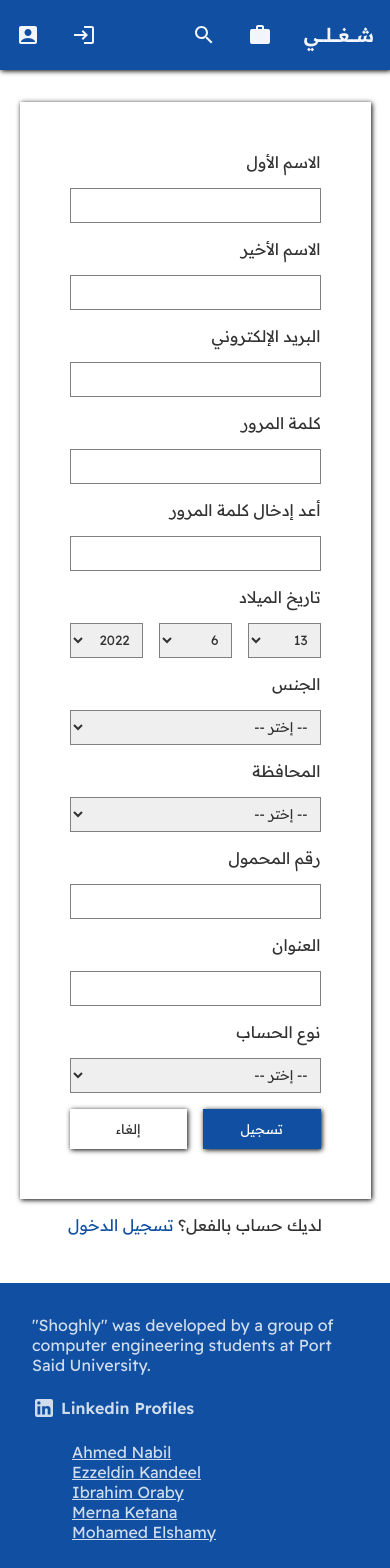
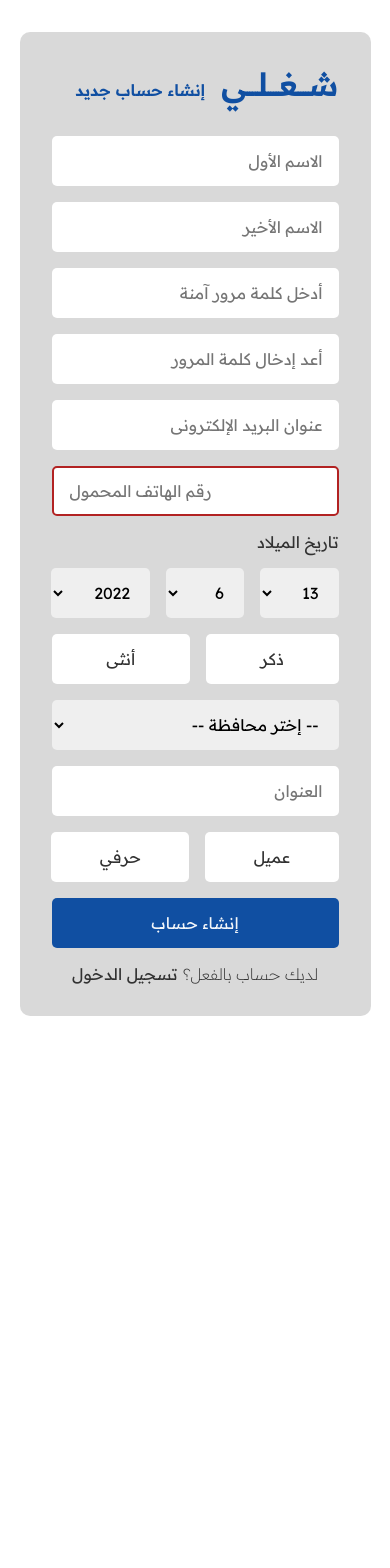
Before and after one commit to EzzeldinKandeel/Shoghly, a React (Create React App) app: page /sign-up in a window 390 px wide. Shown: the top 1568 px of the page. After the commit the page ends 1048 px from the top, so only its background shows below. Built offline with nearby package versions, Linux system fonts and the light colour scheme.

Commit message:
Overhauled Sign Up Page

```diff
--- a/src/index.js
+++ b/src/index.js
@@ -32,9 +32,9 @@ ReactDOM.render(
 			<BrowserRouter>
 				<Routes>
 					<Route path="sign-in" element={<SignIn />} />
+					<Route path="sign-up" element={<SignUp />} />
 					<Route path="/" element={<App />}>
 						<Route path="" element={<HomeScreen />} />
-						<Route path="sign-up" element={<SignUp />} />
 						<Route path="email-verification" element={<EmailVerification />} />
 						<Route path="professions" element={<ProfessionsContainer />}>
 							<Route path="" element={<Professions />} />
--- a/src/routes/SignIn.jsx
+++ b/src/routes/SignIn.jsx
@@ -81,6 +81,11 @@ function SignIn() {
 						name="password"
 						value={userInput.password}
 					/>
+					<span style={{ height: "fit-content", textIndent: "0.2rem" }}>
+						<Link to="/reset-password" className="sign-in-additional-link">
+							هل نسيت كلمة المرور؟
+						</Link>
+					</span>
 					<button className="sign-in-button">تسجيل</button>
 				</form>
 				<div className="sign-in-additional-links">
@@ -88,11 +93,6 @@ function SignIn() {
 						ليس لديك حساب؟{" "}
 						<Link to="/sign-up" className="sign-in-additional-link">
 							إنشاء حساب جديد
-						</Link>
-					</span>
-					<span>
-						<Link to="/reset-password" className="sign-in-additional-link">
-							إعادة ضبط كلمة المرور
 						</Link>
 					</span>
 				</div>
--- a/src/routes/SignUp.jsx
+++ b/src/routes/SignUp.jsx
@@ -85,11 +85,11 @@ function SignUp() {
 	}
 
 	function handleChange(event) {
-		const { name, value } = event.target
+		const { name, value, type, checked } = event.target
 		setSignUpData((prevSignUpData) => {
 			return {
 				...prevSignUpData,
-				[name]: value
+				[name]: type === "checkbox" ? checked : value
 			}
 		})
 	}
@@ -140,106 +140,80 @@ function SignUp() {
 			}
 		}
 	}
+	console.log(signUpData)
 
 	return auth ? (
 		<Navigate to="/" replace={true} />
 	) : (
-		<div className="form">
-			<ErrorBackdrop open={error} close={() => setError(false)} />
-			<form onSubmit={handleSubmit}>
-				<div className="input-container">
-					<label>الاسم الأول</label>
+		<div className="sign-up-page">
+			<div className="sign-up-content">
+				<div className="sign-up-heading">
+					<h1 className="sign-up-brand-name">
+						<Link to="/">شــــغــــلــــي</Link>
+					</h1>
+					<p className="sign-up-title">إنشاء حساب جديد</p>
+				</div>
+				<form onSubmit={handleSubmit} className="sign-up-form">
 					<input
-						type="text"
 						name="firstName"
+						placeholder="الاسم الأول"
 						value={signUpData.firstName}
 						onChange={handleChange}
-						className="input-box"
+						type="text"
+						className="sign-up-input sign-up-firstName"
 						required
 					/>
-				</div>
-				<div className="input-container">
-					<label>الاسم الأخير</label>
 					<input
-						type="text"
 						name="lastName"
+						placeholder="الاسم الأخير"
 						value={signUpData.lastName}
 						onChange={handleChange}
-						className="input-box"
+						type="text"
+						className="sign-up-input sign-up-lastName"
 						required
 					/>
-				</div>
-				<div className="input-container">
-					<label>البريد الإلكتروني</label>
 					<input
-						type="email"
+						name="password"
+						placeholder="أدخل كلمة مرور آمنة"
+						value={signUpData.password}
+						onChange={handleChange}
+						type="password"
+						className="sign-up-input sign-up-password"
+						required
+					/>
+					<input
+						name="passwordConfirm"
+						placeholder="أعد إدخال كلمة المرور"
+						value={signUpData.passwordConfirm}
+						onChange={handleChange}
+						type="password"
+						className="sign-up-input sign-up-passwordConfirm"
+						required
+					/>
+					<input
 						name="email"
+						placeholder="عنوان البريد الإلكتروني"
 						value={signUpData.email}
 						onChange={handleChange}
-						ref={emailRef}
-						className="input-box"
+						type="email"
+						className="sign-up-input sign-up-email"
 						required
 					/>
-				</div>
-				<p
-					className="input-error"
-					style={{ display: validSignUpData.emailUnique ? "none" : "" }}
-				>
-					لقد تم استخدام هذا البريد الإلكتروني من قبل.
-				</p>
-				<div className="input-container">
-					<label>كلمة المرور</label>
 					<input
-						type="password"
-						name="password"
-						value={signUpData.password}
+						name="phone"
+						placeholder="رقم الهاتف المحمول"
+						value={signUpData.phone}
 						onChange={handleChange}
-						ref={passwordRef}
-						className="input-box"
+						type="tel"
+						className="sign-up-input sign-up-phone sign-up-input-invalid"
 						required
 					/>
-				</div>
-				<p
-					className="input-error"
-					style={{ display: validSignUpData.password ? "none" : "" }}
-				>
-					يجب أن تتكون كلمة المرور من 8 إلى 24 حرف، منهم على الأقل حرف علوى
-					واحد، حرف سفلي واحد، رقم واحد، وعلامة من العلامات !@#$%.
-				</p>
-				<div className="input-container">
-					<label>أعد إدخال كلمة المرور</label>
-					<input
-						type="password"
-						name="passwordConfirm"
-						value={signUpData.passwordConfirm}
-						onChange={handleChange}
-						ref={passwordConfirmRef}
-						className="input-box"
-						required
-					/>
-				</div>
-				<p
-					className="input-error"
-					style={{
-						display: validSignUpData.passwordConfirm ? "none" : ""
-					}}
-				>
-					كلمة المرور غير مطابقة.
-				</p>
-				<div className="input-container">
-					<label>تاريخ الميلاد</label>
-					<div
-						style={{
-							display: "flex",
-							flexDirection: "row",
-							width: "100%",
-							flexGrow: "1",
-							gap: "1rem"
-						}}
-					>
+					<div className="date-picker">
+						<span className="sign-up-input-label">تاريخ الميلاد</span>
+						<div className="date-picker-content">
 							<select
 								name="day"
-							className="input-box"
+								className="sign-up-input"
 								value={signUpData.day}
 								onChange={handleChange}
 								required
@@ -252,7 +226,7 @@ function SignUp() {
 							</select>
 							<select
 								name="month"
-							className="input-box"
+								className="sign-up-input"
 								value={signUpData.month}
 								onChange={handleChange}
 								required
@@ -265,7 +239,7 @@ function SignUp() {
 							</select>
 							<select
 								name="year"
-							className="input-box"
+								className="sign-up-input"
 								value={signUpData.year}
 								onChange={handleChange}
 								ref={dateRef}
@@ -279,39 +253,41 @@ function SignUp() {
 							</select>
 						</div>
 					</div>
-				<p
-					className="input-error"
-					style={{ display: validSignUpData.age ? "none" : "" }}
-				>
-					لا يسمح بالتسجيل لمن هم دون 18 عام.
-				</p>
-				<div className="input-container">
-					<label>الجنس</label>
-					<select
+					<div className="sign-up-radio-group">
+						<input
+							type="radio"
 							name="gender"
-						value={signUpData.gender}
 							onChange={handleChange}
-						className="input-box"
-						required
-					>
-						<option disabled value="">
-							-- إختر --
-						</option>
-						<option value="ذكر">ذكر</option>
-						<option value="أنثى">أنثى</option>
-					</select>
+							id="ذكر"
+							value="ذكر"
+							checked={signUpData.gender === "ذكر"}
+							className="display-none"
+						/>
+						<label htmlFor="ذكر" className="sign-up-radio-label">
+							ذكر
+						</label>
+						<input
+							type="radio"
+							name="gender"
+							onChange={handleChange}
+							id="أنثى"
+							value="أنثى"
+							checked={signUpData.gender === "أنثى"}
+							className="display-none"
+						/>
+						<label htmlFor="أنثى" className="sign-up-radio-label">
+							أنثى
+						</label>
 					</div>
-				<div className="input-container">
-					<label>المحافظة</label>
 					<select
 						name="city"
 						value={signUpData.city}
 						onChange={handleChange}
-						className="input-box"
+						className="sign-up-input sign-up-city"
 						required
 					>
 						<option disabled value="">
-							-- إختر --
+							-- إختر محافظة --
 						</option>
 						{cities.map((city) => (
 							<option key={cities.indexOf(city)} value={city}>
@@ -319,69 +295,50 @@ function SignUp() {
 							</option>
 						))}
 					</select>
-				</div>
-				<div className="input-container">
-					<label>رقم المحمول</label>
 					<input
-						type="tel"
-						name="phone"
-						value={signUpData.phone}
+						name="line"
+						placeholder="العنوان"
+						value={signUpData.line}
 						onChange={handleChange}
-						ref={phoneRef}
-						className="input-box"
+						className="sign-up-input sign-up-line"
 						required
 					/>
-				</div>
-				<p
-					className="input-error"
-					style={{ display: validSignUpData.phone ? "none" : "" }}
-				>
-					برجاء إدخال رقم محمول صحيح (11 رقم).
-				</p>
-				<p
-					className="input-error"
-					style={{ display: validSignUpData.phoneUnique ? "none" : "" }}
-				>
-					لقد تم استخدام هذا الرقم من قبل.
-				</p>
-				<div className="input-container">
-					<label>العنوان</label>
+					<div className="sign-up-radio-group">
 						<input
-						type="text"
-						name="line"
-						value={signUpData.line}
+							type="radio"
+							name="role"
 							onChange={handleChange}
-						className="input-box"
+							id="client"
+							value="client"
+							checked={signUpData.role === "client"}
+							className="display-none"
 						/>
-				</div>
-				<div className="input-container">
-					<label>نوع الحساب</label>
-					<select
+						<label htmlFor="client" className="sign-up-radio-label">
+							عميل
+						</label>
+						<input
+							type="radio"
 							name="role"
-						value={signUpData.role}
 							onChange={handleChange}
-						className="input-box"
-						required
-					>
-						<option disabled value="">
-							-- إختر --
-						</option>
-						<option value="client">عميل</option>
-						<option value="worker">حرفي</option>
-					</select>
+							id="worker"
+							value="worker"
+							checked={signUpData.role === "worker"}
+							className="display-none"
+						/>
+						<label htmlFor="worker" className="sign-up-radio-label">
+							حرفي
+						</label>
 					</div>
 					{signUpData.role === "worker" && (
-					<div className="input-container">
-						<label>الحرفة</label>
 						<select
 							name="profession"
 							value={signUpData.profession}
 							onChange={handleChange}
-							className="input-box"
+							className="sign-up-input sign-up-profession"
 							required
 						>
 							<option disabled value="">
-								-- إختر --
+								-- إختر حرفة --
 							</option>
 							{professions.map((profession) => (
 								<option
@@ -392,28 +349,289 @@ function SignUp() {
 								</option>
 							))}
 						</select>
-					</div>
 					)}
-				<div className="multiple-horizontal-buttons">
-					<button type="submit" className="main-button">
-						تسجيل
-					</button>
-					<button
-						type="button"
-						className="secondary-button"
-						onClick={() => navigate("/")}
-					>
-						إلغاء
-					</button>
-				</div>
+					<button className="sign-up-button">إنشاء حساب</button>
 				</form>
-			<p style={{ textAlign: "center" }}>
+				<div className="sign-up-additional-links">
+					<span>
 						لديك حساب بالفعل؟{" "}
-				<Link to="/sign-in" style={{ color: "var(--clr-accent-400)" }}>
+						<Link to="/sign-in" className="sign-in-additional-link">
 							تسجيل الدخول
 						</Link>
-			</p>
+					</span>
 				</div>
+			</div>
+		</div>
+		// <div className="form">
+		// 	<ErrorBackdrop open={error} close={() => setError(false)} />
+		// 	<form onSubmit={handleSubmit}>
+		// 		<div className="input-container">
+		// 			<label>الاسم الأول</label>
+		// 			<input
+		// 				type="text"
+		// 				name="firstName"
+		// 				value={signUpData.firstName}
+		// 				onChange={handleChange}
+		// 				className="input-box"
+		// 				required
+		// 			/>
+		// 		</div>
+		// 		<div className="input-container">
+		// 			<label>الاسم الأخير</label>
+		// 			<input
+		// 				type="text"
+		// 				name="lastName"
+		// 				value={signUpData.lastName}
+		// 				onChange={handleChange}
+		// 				className="input-box"
+		// 				required
+		// 			/>
+		// 		</div>
+		// 		<div className="input-container">
+		// 			<label>البريد الإلكتروني</label>
+		// 			<input
+		// 				type="email"
+		// 				name="email"
+		// 				value={signUpData.email}
+		// 				onChange={handleChange}
+		// 				ref={emailRef}
+		// 				className="input-box"
+		// 				required
+		// 			/>
+		// 		</div>
+		// 		<p
+		// 			className="input-error"
+		// 			style={{ display: validSignUpData.emailUnique ? "none" : "" }}
+		// 		>
+		// 			لقد تم استخدام هذا البريد الإلكتروني من قبل.
+		// 		</p>
+		// 		<div className="input-container">
+		// 			<label>كلمة المرور</label>
+		// 			<input
+		// 				type="password"
+		// 				name="password"
+		// 				value={signUpData.password}
+		// 				onChange={handleChange}
+		// 				ref={passwordRef}
+		// 				className="input-box"
+		// 				required
+		// 			/>
+		// 		</div>
+		// 		<p
+		// 			className="input-error"
+		// 			style={{ display: validSignUpData.password ? "none" : "" }}
+		// 		>
+		// 			يجب أن تتكون كلمة المرور من 8 إلى 24 حرف، منهم على الأقل حرف علوى
+		// 			واحد، حرف سفلي واحد، رقم واحد، وعلامة من العلامات !@#$%.
+		// 		</p>
+		// 		<div className="input-container">
+		// 			<label>أعد إدخال كلمة المرور</label>
+		// 			<input
+		// 				type="password"
+		// 				name="passwordConfirm"
+		// 				value={signUpData.passwordConfirm}
+		// 				onChange={handleChange}
+		// 				ref={passwordConfirmRef}
+		// 				className="input-box"
+		// 				required
+		// 			/>
+		// 		</div>
+		// 		<p
+		// 			className="input-error"
+		// 			style={{
+		// 				display: validSignUpData.passwordConfirm ? "none" : ""
+		// 			}}
+		// 		>
+		// 			كلمة المرور غير مطابقة.
+		// 		</p>
+		// 		<div className="input-container">
+		// 			<label>تاريخ الميلاد</label>
+		// 			<div
+		// 				style={{
+		// 					display: "flex",
+		// 					flexDirection: "row",
+		// 					width: "100%",
+		// 					flexGrow: "1",
+		// 					gap: "1rem"
+		// 				}}
+		// 			>
+		// <select
+		// 	name="day"
+		// 	className="input-box"
+		// 	value={signUpData.day}
+		// 	onChange={handleChange}
+		// 	required
+		// >
+		// 	{days.map((day) => (
+		// 		<option key={day} value={day}>
+		// 			{day}
+		// 		</option>
+		// 	))}
+		// </select>
+		// <select
+		// 	name="month"
+		// 	className="input-box"
+		// 	value={signUpData.month}
+		// 	onChange={handleChange}
+		// 	required
+		// >
+		// 	{months.map((month) => (
+		// 		<option key={month} value={month - 1}>
+		// 			{month}
+		// 		</option>
+		// 	))}
+		// </select>
+		// <select
+		// 	name="year"
+		// 	className="input-box"
+		// 	value={signUpData.year}
+		// 	onChange={handleChange}
+		// 	ref={dateRef}
+		// 	required
+		// >
+		// 	{years.map((year) => (
+		// 		<option key={year} value={year}>
+		// 			{year}
+		// 		</option>
+		// 	))}
+		// </select>
+		// 			</div>
+		// 		</div>
+		// 		<p
+		// 			className="input-error"
+		// 			style={{ display: validSignUpData.age ? "none" : "" }}
+		// 		>
+		// 			لا يسمح بالتسجيل لمن هم دون 18 عام.
+		// 		</p>
+		// 		<div className="input-container">
+		// 			<label>الجنس</label>
+		// 			<select
+		// 				name="gender"
+		// 				value={signUpData.gender}
+		// 				onChange={handleChange}
+		// 				className="input-box"
+		// 				required
+		// 			>
+		// 				<option disabled value="">
+		// 					-- إختر --
+		// 				</option>
+		// 				<option value="ذكر">ذكر</option>
+		// 				<option value="أنثى">أنثى</option>
+		// 			</select>
+		// 		</div>
+		// 		<div className="input-container">
+		// 			<label>المحافظة</label>
+		// <select
+		// 	name="city"
+		// 	value={signUpData.city}
+		// 	onChange={handleChange}
+		// 	className="input-box"
+		// 	required
+		// >
+		// 	<option disabled value="">
+		// 		-- إختر --
+		// 	</option>
+		// 	{cities.map((city) => (
+		// 		<option key={cities.indexOf(city)} value={city}>
+		// 			{city}
+		// 		</option>
+		// 	))}
+		// </select>
+		// 		</div>
+		// 		<div className="input-container">
+		// 			<label>رقم المحمول</label>
+		// 			<input
+		// 				type="tel"
+		// 				name="phone"
+		// 				value={signUpData.phone}
+		// 				onChange={handleChange}
+		// 				ref={phoneRef}
+		// 				className="input-box"
+		// 				required
+		// 			/>
+		// 		</div>
+		// 		<p
+		// 			className="input-error"
+		// 			style={{ display: validSignUpData.phone ? "none" : "" }}
+		// 		>
+		// 			برجاء إدخال رقم محمول صحيح (11 رقم).
+		// 		</p>
+		// 		<p
+		// 			className="input-error"
+		// 			style={{ display: validSignUpData.phoneUnique ? "none" : "" }}
+		// 		>
+		// 			لقد تم استخدام هذا الرقم من قبل.
+		// 		</p>
+		// 		<div className="input-container">
+		// 			<label>العنوان</label>
+		// 			<input
+		// 				type="text"
+		// 				name="line"
+		// 				value={signUpData.line}
+		// 				onChange={handleChange}
+		// 				className="input-box"
+		// 			/>
+		// 		</div>
+		// 		<div className="input-container">
+		// 			<label>نوع الحساب</label>
+		// 			<select
+		// 				name="role"
+		// 				value={signUpData.role}
+		// 				onChange={handleChange}
+		// 				className="input-box"
+		// 				required
+		// 			>
+		// 				<option disabled value="">
+		// 					-- إختر --
+		// 				</option>
+		// 				<option value="client">عميل</option>
+		// 				<option value="worker">حرفي</option>
+		// 			</select>
+		// 		</div>
+		// 		{signUpData.role === "worker" && (
+		// 			<div className="input-container">
+		// 				<label>الحرفة</label>
+		// 				<select
+		// 					name="profession"
+		// 					value={signUpData.profession}
+		// 					onChange={handleChange}
+		// 					className="input-box"
+		// 					required
+		// 				>
+		// <option disabled value="">
+		// 	-- إختر --
+		// </option>
+		// {professions.map((profession) => (
+		// 	<option
+		// 		key={professions.indexOf(profession)}
+		// 		value={profession}
+		// 	>
+		// 		{profession}
+		// 	</option>
+		// ))}
+		// 				</select>
+		// 			</div>
+		// 		)}
+		// 		<div className="multiple-horizontal-buttons">
+		// 			<button type="submit" className="main-button">
+		// 				تسجيل
+		// 			</button>
+		// 			<button
+		// 				type="button"
+		// 				className="secondary-button"
+		// 				onClick={() => navigate("/")}
+		// 			>
+		// 				إلغاء
+		// 			</button>
+		// 		</div>
+		// 	</form>
+		// 	<p style={{ textAlign: "center" }}>
+		// 		لديك حساب بالفعل؟{" "}
+		// 		<Link to="/sign-in" style={{ color: "var(--clr-accent-400)" }}>
+		// 			تسجيل الدخول
+		// 		</Link>
+		// 	</p>
+		// </div>
 	)
 }
 
--- a/src/styles/App.css
+++ b/src/styles/App.css
@@ -1,5 +1,6 @@
 :root {
 	--clr-accent-400: hsl(214, 82%, 35%);
+	--clr-accent-400-translucent: hsla(214, 82%, 35%, 0.3);
 	--clr-accent-200: hsl(4, 72%, 65%);
 	--navy: #00003e;
 	--white: white;
@@ -76,3 +77,6 @@ h2.page-heading {
 	font-size: 1.5rem;
 	font-weight: 600;
 }
+.display-none {
+	display: none;
+}
--- a/src/styles/FavoriteToggle.css
+++ b/src/styles/FavoriteToggle.css
@@ -9,6 +9,8 @@
 	background-color: transparent;
 	transition: 250ms;
 	transition-property: background-color;
+	position: relative;
+	top: 7px;
 }
 .favorite-toggle:hover {
 	cursor: pointer;
--- a/src/styles/HomeScreen.css
+++ b/src/styles/HomeScreen.css
@@ -120,7 +120,7 @@
 }
 .homescreen-features {
 	padding-block-end: 1rem;
-	padding-block-start: 7rem;
+	padding-block-start: 2.5rem;
 	display: grid;
 	gap: 1.5rem;
 }
@@ -128,8 +128,6 @@
 	width: 100%;
 	padding-inline: 3rem;
 	display: grid;
-	grid-template-columns: 1fr 1fr;
-	grid-template-rows: 1fr;
 	align-items: center;
 	margin-inline: auto;
 	max-width: 600px;
@@ -183,6 +181,10 @@
 	.homescreen-professions {
 		grid-template-columns: repeat(3, 1fr);
 	}
+	.homescreen-feature {
+		grid-template-columns: 1fr 1fr;
+		grid-template-rows: 1fr;
+	}
 }
 @media screen and (max-width: 899px) {
 	.homescreen-features {
@@ -191,6 +193,16 @@
 	.homescreen-professions {
 		grid-template-columns: repeat(2, 1fr);
 	}
+	.homescreen-feature {
+		grid-template-columns: 1fr;
+		grid-template-rows: 1fr 1fr;
+	}
+	.homescreen-feature-text > h3 {
+		text-align: center;
+	}
+	.homescreen-feature-text > p {
+		text-align: justify;
+	}
 }
 @media screen and (max-width: 599px) {
 	.homescreen-professions {
--- a/src/styles/ReviewBox.css
+++ b/src/styles/ReviewBox.css
@@ -3,7 +3,7 @@
 	padding: 1rem;
 	display: flex;
 	flex-direction: column;
-	max-width: 900px;
+	max-width: 100%;
 	border-radius: 5px;
 }
 .client-info {
--- a/src/styles/signup.css
+++ b/src/styles/signup.css
@@ -1,3 +1,8 @@
+.sign-up-page :is(*) {
+	margin: 0px;
+	padding: 0px;
+	font: inherit;
+}
 .multiple-horizontal-buttons {
 	width: 100%;
 	display: flex;
@@ -18,3 +23,134 @@
 	flex-direction: column;
 	width: 175px;
 }
+.sign-up-page {
+	min-height: 100vh;
+	z-index: -1;
+	display: flex;
+	justify-content: center;
+	align-items: center;
+}
+.sign-up-content {
+	z-index: 1;
+	background-color: hsla(0, 0%, 50%, 0.3);
+	border-radius: 10px;
+	padding: 2rem;
+	width: min(1400px, 90%);
+	margin-block: 2rem;
+	display: flex;
+	flex-direction: column;
+	gap: 1rem;
+	transition: 250ms;
+	transition-property: height;
+}
+.sign-up-heading {
+	color: var(--clr-accent-400);
+	display: flex;
+	align-items: baseline;
+	flex-wrap: wrap;
+	gap: 1rem;
+	margin-block-end: 1rem;
+}
+.sign-up-brand-name {
+	font-size: 2rem;
+	font-weight: 600;
+}
+.sign-up-title {
+	font-weight: 600;
+}
+.sign-up-input {
+	border: none;
+	padding-inline: 1rem;
+	border-radius: 5px;
+	height: 50px;
+}
+.sign-up-input-invalid {
+	border: 2px solid firebrick;
+}
+.sign-up-button {
+	border-radius: 5px;
+	height: 50px;
+	background-color: var(--clr-accent-400);
+	color: hsla(0, 0%, 100%, 0.95);
+	border: none;
+	transition: 250ms;
+	transition-property: filter;
+	width: min(300px, 100%);
+	margin-inline: auto;
+}
+.sign-up-button:hover,
+.sign-up-button:focus {
+	filter: brightness(150%);
+	cursor: pointer;
+}
+.sign-up-form {
+	display: grid;
+	gap: 1rem;
+}
+.date-picker,
+.date-picker-content {
+	display: flex;
+	gap: 1rem;
+}
+.sign-up-input-label {
+	align-self: center;
+}
+.date-picker-content {
+	flex-grow: 1;
+}
+.date-picker-content > * {
+	flex-grow: 1;
+}
+.sign-up-radio-group {
+	display: flex;
+	gap: 1rem;
+	height: 50px;
+}
+.sign-up-radio-label {
+	flex-grow: 1;
+	background-color: white;
+	border-radius: 5px;
+	display: flex;
+	justify-content: center;
+	align-items: center;
+	text-align: center;
+	transition: 250ms;
+	transition-property: filter;
+}
+.sign-up-radio-label:hover {
+	cursor: pointer;
+}
+.sign-up-radio-label:hover,
+.sign-up-radio-label:focus-within {
+	filter: brightness(90%);
+}
+.sign-up-radio-group > input[type="radio"]:checked + .sign-up-radio-label {
+	outline: 3px solid var(--clr-accent-400);
+}
+.sign-up-additional-links {
+	display: flex;
+	flex-direction: column;
+	align-items: center;
+	gap: 0.2rem;
+	font-weight: 200;
+}
+.sign-up-additional-link {
+	font-weight: 400;
+}
+
+@media screen and (min-width: 800px) {
+	.sign-up-form {
+		grid-template-columns: 1fr 1fr;
+	}
+	.sign-up-button {
+		grid-column: span 2;
+	}
+}
+@media screen and (max-width: 799px) {
+	.sign-up-form {
+		grid-template-columns: 1fr;
+	}
+	.date-picker {
+		flex-wrap: wrap;
+	}
+}
```
Also changed, not shown: src/components/FavoriteToggle.jsx (+5 -12 lines). Lines whose indentation alone changed are shown as unchanged.
